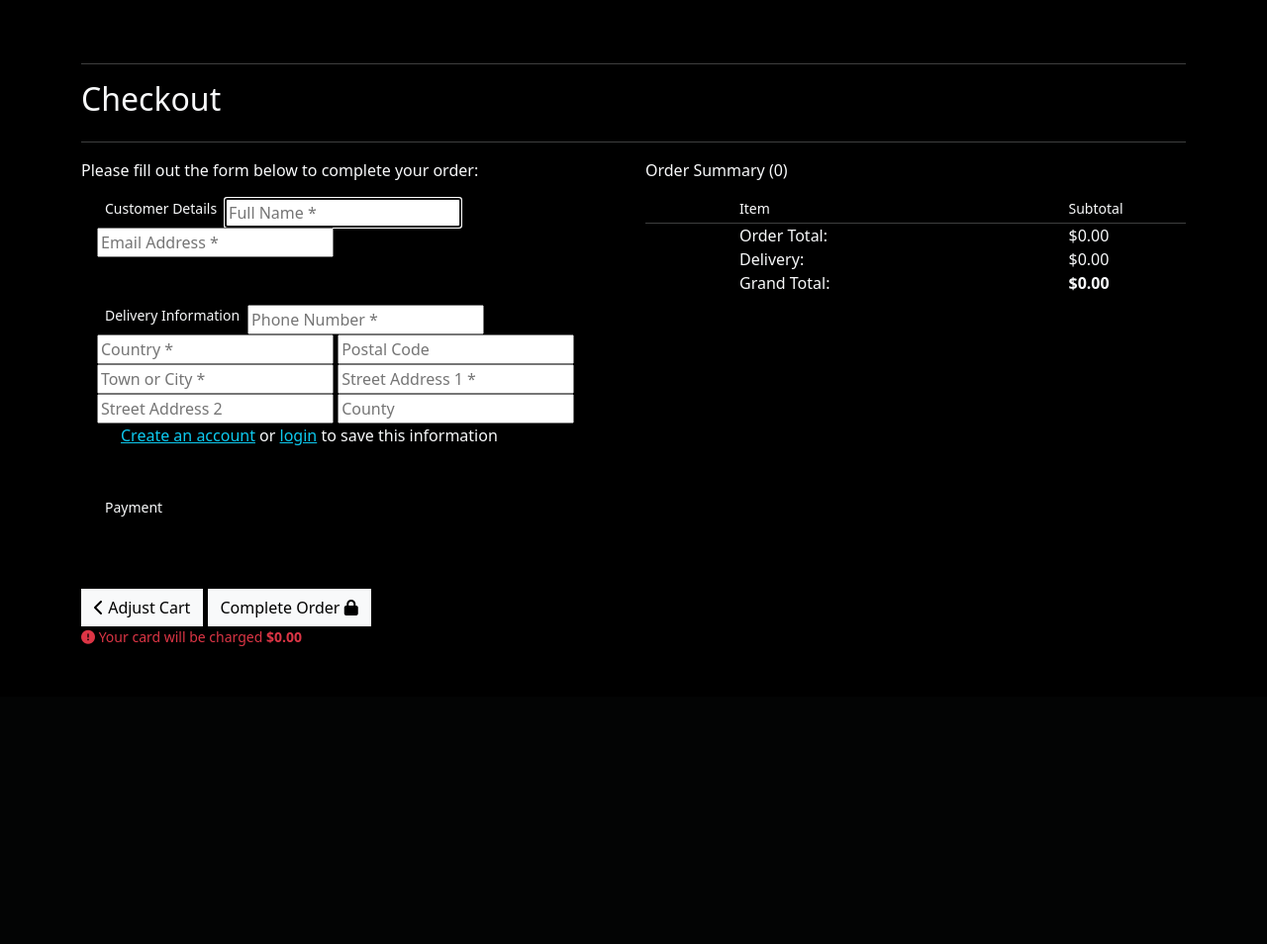
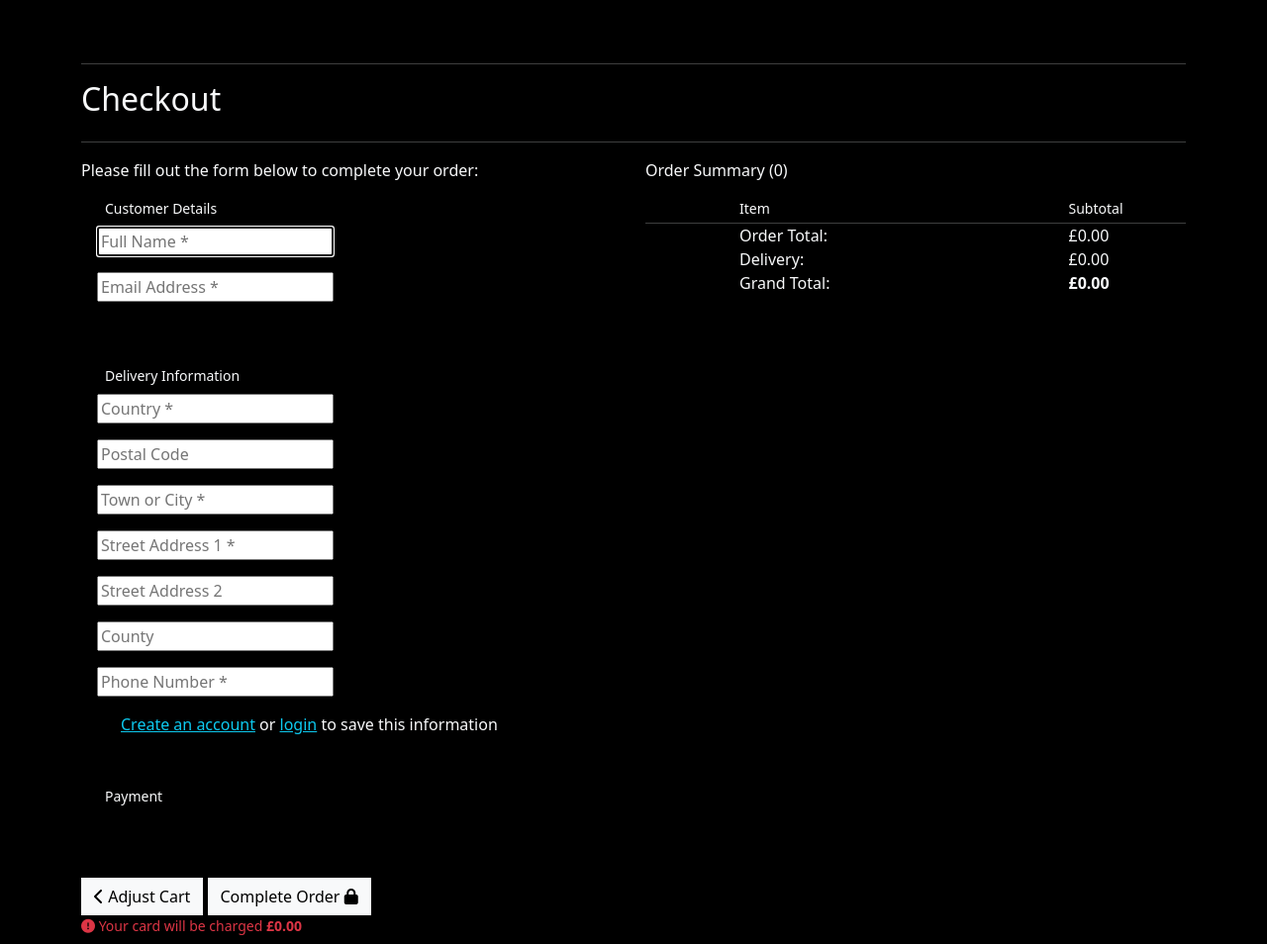
Before and after one commit to BenMilesRocks/4-rolldark, a Django app: template checkout/templates/checkout/checkout.html in a window 1280 px wide. Shown: the part 96-1050 px from the top of the page at 99% size. Before the commit the page ends 749 px from the top, so only its background shows below. Run offline with Django 5.2, Linux system fonts and the light colour scheme; the template is opened without the code that fills it: values that come from a table or form of the project are taken from there, others are empty; some libraries are stand-ins or nearby versions.

Commit message:
fixes form formatting on checkout.html

```diff
--- a/checkout/templates/checkout/checkout.html
+++ b/checkout/templates/checkout/checkout.html
@@ -42,7 +42,7 @@
                             <p class="my-0 small">Qty: {{ item.quantity }}</p>
                         </div>
                         <div class="col-3 text-right">
-                            <p class="my-0 small">${{ item.product.price | calc_subtotal:item.quantity }}</p>
+                            <p class="my-0 small">£{{ item.product.price | calc_subtotal:item.quantity }}</p>
                         </div>
                     </div>
                 {% endfor %}
@@ -54,9 +54,9 @@
                         <p class="my-0">Grand Total:</p>
                     </div>
                     <div class="col-3">
-                        <p class="my-0">${{ total | floatformat:2 }}</p>
-                        <p class="my-0">${{ delivery | floatformat:2 }}</p>
-                        <p class="my-0"><strong>${{ grand_total | floatformat:2 }}</strong></p>
+                        <p class="my-0">£{{ total | floatformat:2 }}</p>
+                        <p class="my-0">£{{ delivery | floatformat:2 }}</p>
+                        <p class="my-0"><strong>£{{ grand_total | floatformat:2 }}</strong></p>
                     </div>
                 </div>
             </div>
@@ -71,22 +71,22 @@
                     <!-- Fieldsets to group form fields, using Crispy fields formatting -->
                     <fieldset class="rounded px-3 mb-5">
 
-                        <legend class="fieldset-label small px-2 w-auto">Customer Details</legend>
-                        {{ order_form.full_name }}
-                        {{ order_form.email }}
+                        <legend class="fieldset-label small px-2">Customer Details</legend>
+                        <p>{{ order_form.full_name }}</p>
+                        <p>{{ order_form.email }}</p>
 
                     </fieldset>
                     <fieldset class="rounded px-3 mb-5">
 
-                        <legend class="fieldset-label small px-2 w-auto">Delivery Information</legend>
+                        <legend class="fieldset-label small px-2">Delivery Information</legend>
 
-                        {{ order_form.phone_number }}
-                        {{ order_form.country }}
-                        {{ order_form.postcode }}
-                        {{ order_form.town_or_city }}
-                        {{ order_form.street_address1 }}
-                        {{ order_form.street_address2 }}
-                        {{ order_form.county }}
+                        <p>{{ order_form.country }}</p>
+                        <p>{{ order_form.postcode }}</p>
+                        <p>{{ order_form.town_or_city }}</p>
+                        <p>{{ order_form.street_address1 }}</p>
+                        <p>{{ order_form.street_address2 }}</p>
+                        <p>{{ order_form.county }}</p>
+                        <p>{{ order_form.phone_number }}</p>
 
                         <div class="form-check form-check-inline float-right mr-0">
                             <!-- Checks user authentication, displays login or signup if not -->
@@ -134,7 +134,7 @@
 							<span class="icon">
 								<i class="fas fa-exclamation-circle"></i>
 							</span>
-							<span>Your card will be charged <strong>${{ grand_total|floatformat:2 }}</strong></span>
+							<span>Your card will be charged <strong>£{{ grand_total|floatformat:2 }}</strong></span>
 
 						</p>
 
```
